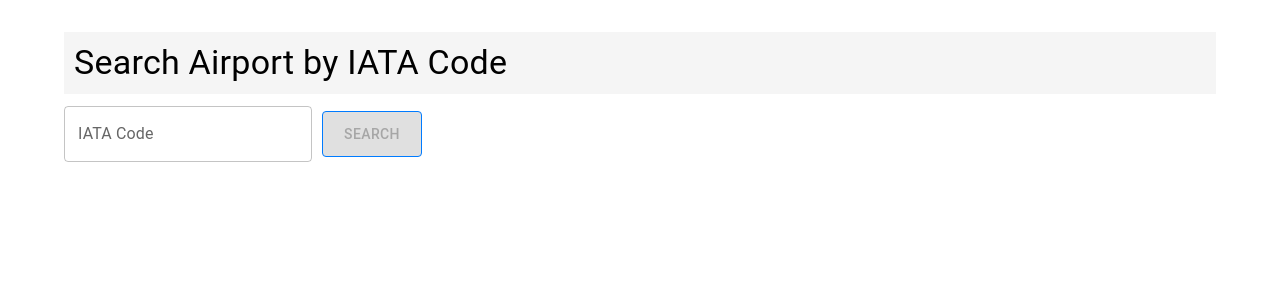
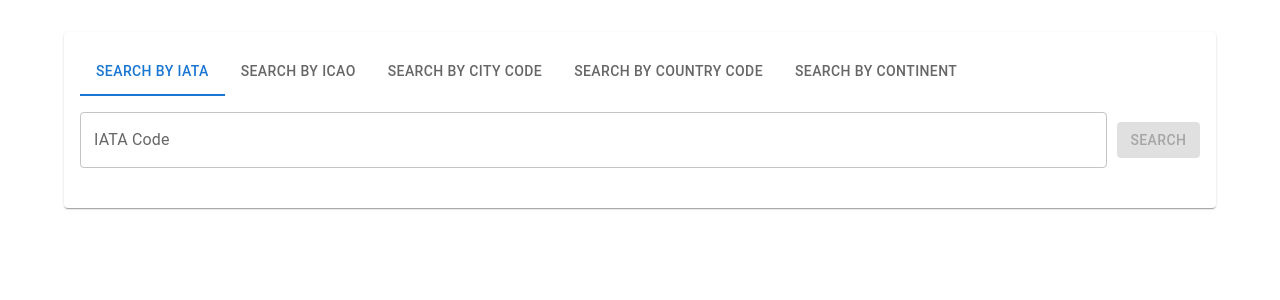
Before and after one commit to aashishvanand/airport-data-js, a React (Create React App) app: page / in a window 1280 px wide. Shown: the top 300 px of the page. Built offline with nearby package versions, Linux system fonts and the light colour scheme.

Commit message:
Added Multiple Search Options

```diff
--- a/package.json
+++ b/package.json
@@ -6,6 +6,7 @@
   "dependencies": {
     "@emotion/react": "^11.11.1",
     "@emotion/styled": "^11.11.0",
+    "@mui/icons-material": "^5.14.13",
     "@mui/material": "^5.14.13",
     "@testing-library/jest-dom": "^5.17.0",
     "@testing-library/react": "^13.4.0",
--- a/src/App.js
+++ b/src/App.js
@@ -1,5 +1,11 @@
 import React, { useState } from 'react';
-import { getAirportByIata } from 'airport-data-js';
+import {
+  getAirportByIata,
+  getAirportByIcao,
+  getAirportByCityCode,
+  getAirportByCountryCode,
+  getAirportByContinent
+} from 'airport-data-js';
 import {
   Button,
   TextField,
@@ -12,25 +18,64 @@ import {
   Container,
   Typography,
   Box,
+  Card,
+  CardContent,
+  Paper,
+  Tab,
+  Tabs
 } from '@mui/material';
 import { clarity } from 'react-microsoft-clarity';
+import ArrowForwardIosIcon from '@mui/icons-material/ArrowForwardIos';
+import ArrowBackIosIcon from '@mui/icons-material/ArrowBackIos';
+import IconButton from '@mui/material/IconButton';
 
 function App() {
   clarity.init("jbrv3kn1w7");
   clarity.consent();
   const [query, setQuery] = useState('');
-  const [results, setResults] = useState({});
+  const [results, setResults] = useState([]);
   const [error, setError] = useState('');
+  const [currentTab, setCurrentTab] = useState(0);
+  const [currentIndex, setCurrentIndex] = useState(0);
 
-  const handleSearchByIATA = async () => {
+  const handleTabChange = (event, newValue) => {
+    setCurrentTab(newValue);
+    setResults({});
+    setError('');
+    setQuery(''); // Clear query when changing tabs
+  };
+
+  const handleSearch = async () => {
     try {
-      const airport = await getAirportByIata(query);
-      if (airport && airport.length > 0) {
-        setResults(airport[0]);
-        setError(''); // clear previous error if search is successful
+      let airports;
+      switch (currentTab) {
+        case 0:
+          airports = await getAirportByIata(query);
+          break;
+        case 1:
+          airports = await getAirportByIcao(query);
+          break;
+        case 2:
+          airports = await getAirportByCityCode(query);
+          break;
+        case 3:
+          airports = await getAirportByCountryCode(query);
+          break;
+        case 4:
+          airports = await getAirportByContinent(query);
+          break;
+        default:
+          setError('Invalid search type');
+          return;
+      }
+
+      if (airports && airports.length > 0) {
+        setResults(airports);
+        setCurrentIndex(0); // Start at the first record
+        setError('');
       } else {
-        setResults({});
-        setError('No airport found with the provided IATA code.');
+        setResults([]);
+        setError(`No airport found with the provided ${getLabel(currentTab)} code.`);
       }
     } catch (err) {
       console.error(err);
@@ -38,85 +83,156 @@ function App() {
     }
   };
 
-  const formatValue = (value) => {
+  const showNext = () => {
+    setCurrentIndex((prev) => Math.min(prev + 1, results.length - 1));
+  };
+
+  const showPrevious = () => {
+    setCurrentIndex((prev) => Math.max(prev - 1, 0));
+  };
+
+  const getLabel = (tabIndex) => {
+    switch (tabIndex) {
+      case 0: return 'IATA';
+      case 1: return 'ICAO';
+      case 2: return 'City';
+      case 3: return 'Country';
+      case 4: return 'Continent';
+      default: return '';
+    }
+  };
+
+  const validateCode = (code) => {
+    switch (currentTab) {
+      case 0: // IATA
+        return /^[A-Z]{3}$/i.test(code);
+      case 1: // ICAO
+        return /^[A-Z]{4}$/i.test(code);
+      case 2: // City
+        return /^.{3}$/i.test(code);
+      case 3: // Country
+        return /^[A-Z]{2}$/i.test(code);
+      case 4: // Continent
+        return /^[A-Z]{2}$/i.test(code);
+      default:
+        return false;
+    }
+  };
+
+  const formatValue = (value, field = '') => {
+    field = field || '';
+
     if (value === null || value === undefined) {
       return 'NA';
     } else if (typeof value === 'object') {
       return JSON.stringify(value);
-    } else if (typeof value === 'string' && value.startsWith('http')) {
+    } else if (typeof value === 'string') {
+      if (value.startsWith('http')) {
         return <a href={value} target="_blank" rel="noopener noreferrer">{value}</a>;
+      } else if (field.toLowerCase() === 'phone' && value) {
+        return <a href={`tel:${value}`}>{value}</a>;
+      } else if (field.toLowerCase() === 'email' && value) {
+        return <a href={`mailto:${value}`}>{value}</a>;
+      } else {
+        return String(value);
+      }
     } else {
       return String(value);
     }
   };
 
-  const validateIATA = (query) => {
-    const regex = /^[A-Z]{3}$/;
-    return regex.test(query);
-  };
-
   return (
     <Container>
       <Box my={4}>
-        <Typography variant="h4" component="h1" gutterBottom sx={{ padding: '10px', backgroundColor: '#f5f5f5' }}>
-          Search Airport by IATA Code
-        </Typography>
-        <Box display="flex" alignItems="center">
+        <Card>
+          <CardContent>
+            <Tabs value={currentTab} onChange={handleTabChange} aria-label="Search Tabs">
+              <Tab label="Search by IATA" />
+              <Tab label="Search by ICAO" />
+              <Tab label="Search by City Code" />
+              <Tab label="Search by Country Code" />
+              <Tab label="Search by Continent" />
+            </Tabs>
+            <Box marginTop={2} display="flex" alignItems="center" marginBottom={2}>
               <TextField
-            label="IATA Code"
+                label={`${getLabel(currentTab)} Code`}
                 variant="outlined"
                 value={query}
                 onChange={(e) => setQuery(e.target.value)}
                 onInput={(e) => {
-              // Turn on auto caps
                   e.target.value = e.target.value.toUpperCase();
-
-              // Validate IATA code
-              if (!validateIATA(e.target.value)) {
-                setError('Please enter a valid IATA code.');
+                  if (!validateCode(e.target.value)) {
+                    setError(`Please enter a valid ${getLabel(currentTab)} code.`);
                   } else {
                     setError('');
                   }
                 }}
+                fullWidth
               />
               <Button
                 variant="contained"
                 color="primary"
-            onClick={handleSearchByIATA}
-            sx={{
-              padding: '10px',
-              backgroundColor: '#007bff',
-              borderRadius: '4px',
-              border: '1px solid #007bff',
-              marginLeft: '10px',
-              width: '100px',
-            }}
-            disabled={!!error || !validateIATA(query)} // The button is disabled if there's an error or the IATA code is invalid
+                onClick={handleSearch}
+                disabled={!!error || !validateCode(query)}
+                style={{ marginLeft: '10px' }}
               >
                 Search
               </Button>
             </Box>
             {error && <Typography color="error">{error}</Typography>}
-
-        {Object.keys(results).length > 0 && (
-          <TableContainer sx={{ paddingTop: '10px', backgroundColor: '#fff' }}>
-            <Table striped>
+          </CardContent>
+        </Card>
+        {results.length > 0 && (
+          <Paper elevation={3} style={{ marginTop: '20px', position: 'relative' }}>
+            <TableContainer>
+              <Table>
                 <TableHead>
-                <TableRow>
-                  <TableCell sx={{ padding: '10px', backgroundColor: '#f5f5f5' }}>Field</TableCell>
-                  <TableCell sx={{ padding: '10px', backgroundColor: '#f5f5f5' }}>Value</TableCell>
+                  <TableRow style={{ backgroundColor: '#3f51b5' }}>
+                    <TableCell style={{ color: 'white' }}>Field</TableCell>
+                    <TableCell style={{ color: 'white' }}>Value</TableCell>
                   </TableRow>
                 </TableHead>
                 <TableBody>
-                {Object.entries(results).map(([field, value]) => (
+                  {Object.entries(results[currentIndex]).map(([field, value]) => (
                     <TableRow key={field}>
-                    <TableCell sx={{ padding: '10px', backgroundColor: '#fff' }}>{field}</TableCell>
-                    <TableCell sx={{ padding: '10px', backgroundColor: '#fff' }}>{formatValue(value)}</TableCell>
+                      <TableCell>{field}</TableCell>
+                      <TableCell>{formatValue(value, field)}</TableCell>
                     </TableRow>
                   ))}
                 </TableBody>
               </Table>
             </TableContainer>
+            {results.length > 1 && (
+              <>
+                <Box
+                  position="absolute"
+                  top="50%"
+                  left={0}
+                  style={{ transform: 'translateY(-50%)' }}
+                >
+                  <IconButton
+                    onClick={showPrevious}
+                    disabled={currentIndex === 0}
+                  >
+                    <ArrowBackIosIcon />
+                  </IconButton>
+                </Box>
+                <Box
+                  position="absolute"
+                  top="50%"
+                  right={0}
+                  style={{ transform: 'translateY(-50%)' }}
+                >
+                  <IconButton
+                    onClick={showNext}
+                    disabled={currentIndex === results.length - 1}
+                  >
+                    <ArrowForwardIosIcon />
+                  </IconButton>
+                </Box>
+              </>
+            )}
+          </Paper>
         )}
       </Box>
     </Container>
```
Also changed, not shown: 1 other file (tests, documents, lock files or other folders). Lines whose indentation alone changed are shown as unchanged.
